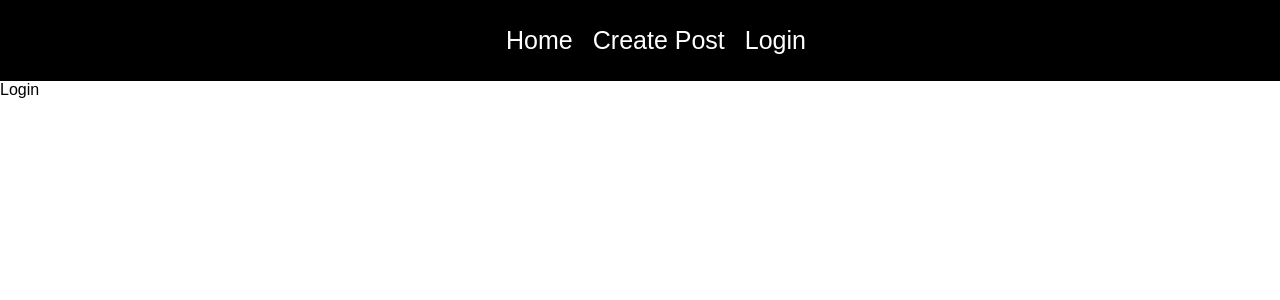
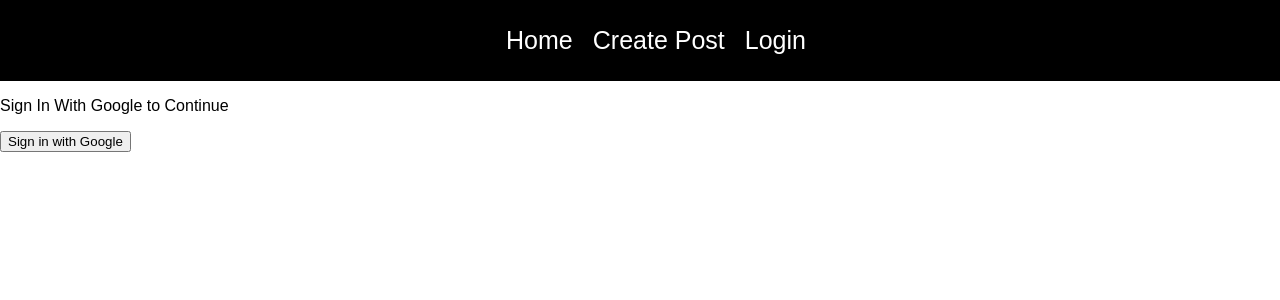
Before and after one commit to DaveBFlanikJr/tokyo-blog, a React (Create React App) app in the folder tokyo-blog/: page /login in a window 1280 px wide. Shown: the top 300 px of the page. Built offline with nearby package versions, Linux system fonts and the light colour scheme.

Commit message:
added google pop up sign in.. Issue with removing login nav link

```diff
--- a/tokyo-blog/src/App.js
+++ b/tokyo-blog/src/App.js
@@ -3,19 +3,21 @@ import {BrowserRouter as Router, Routes, Route, Link} from 'react-router-dom';
 import Home from './pages/Home';
 import CreatePost from './pages/CreatePost';
 import Login from './pages/Login';
+import { useState } from "react";
 
 function App() {
+  const [isAuth, setIsAuth] = useState(false)
   return (
     <Router>
       <nav className='hero-nav'>
         <Link to={'/'}>Home</Link>
         <Link to={'/createpost'}>Create Post</Link>
-        <Link to={'/login'}>Login</Link>
+        {!isAuth ? <Link to={"/login"}>Login</Link> : <button>Log Out</button>}
       </nav>
         <Routes>
           <Route path='/' element={<Home />} />
           <Route path="/createpost" element={<CreatePost />} />
-          <Route path="/login" element={<Login />} />
+          <Route path="/login" element={<Login  setIsAuth={setIsAuth}/>}/>
         </Routes>
       </Router>
   );
--- a/tokyo-blog/src/pages/Login.js
+++ b/tokyo-blog/src/pages/Login.js
@@ -1,8 +1,26 @@
-import React from 'react'
+import React from 'react';
+import {auth, provider} from "../firebase-config";
+import { signInWithPopup } from "firebase/auth";
+import { useNavigate } from 'react-router-dom';
 
-function Login() {
+function Login({setIsAuth}) {
+  let navigate = useNavigate();
+
+  const signInWithGoogle = () => {
+    signInWithPopup(auth, provider).then((result) => {
+      localStorage.setItem("isAuth", true)
+      setIsAuth = true;
+      navigate("/");
+    });
+  };
+
   return (
-    <div>Login</div>
+    <div className='loginPage'>
+      <p>Sign In With Google to Continue</p>
+      <button className='login-with-google-btn' onClick={signInWithGoogle}>
+        Sign in with Google
+      </button>
+    </div>
   )
 }
 
```
